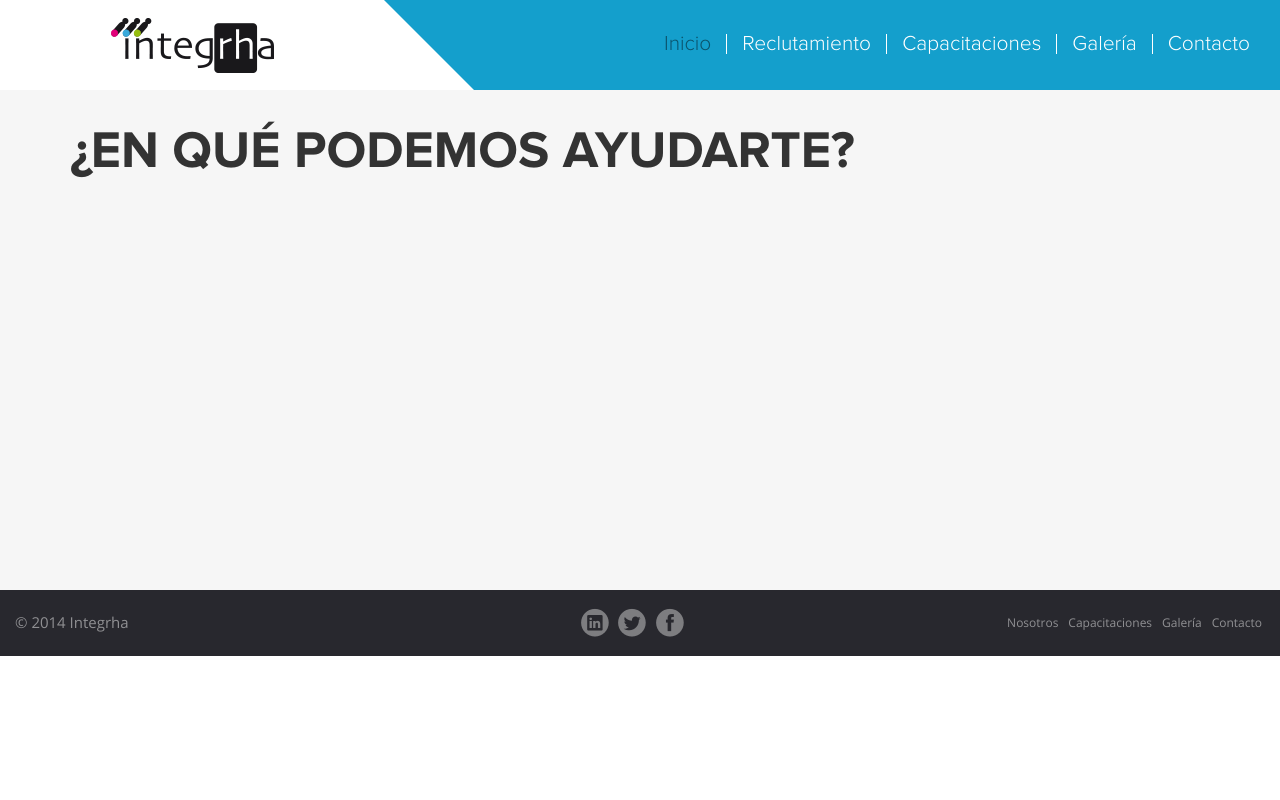
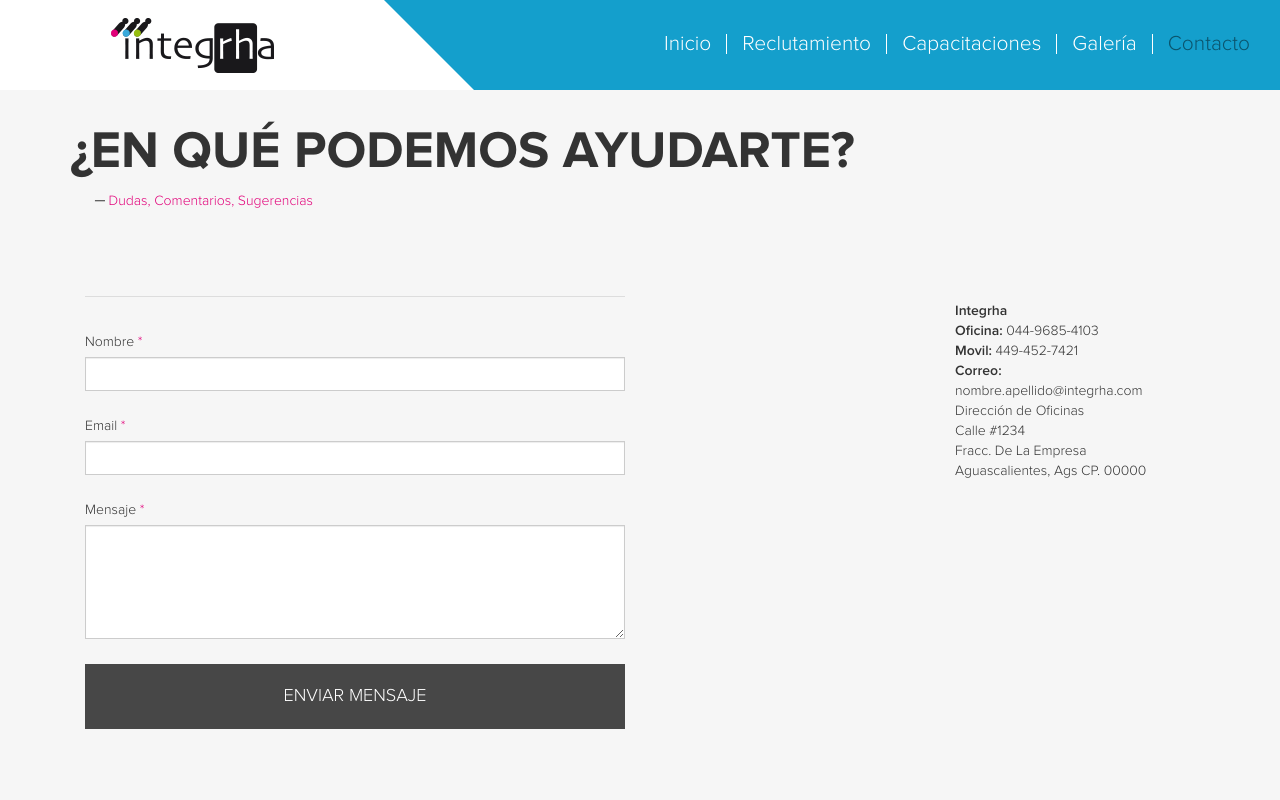
Before and after one commit to valgreen01/integrha, a website: page public/contacto.html in a window 1280 px wide. Shown: the top 800 px of the page. Drawn offline with Linux system fonts and the light colour scheme.

Commit message:
Fixing previous commit for contact form

```diff
--- a/public/contacto.html
+++ b/public/contacto.html
@@ -31,18 +31,18 @@
             <span class="icon-bar"></span>
           </button>
           <div class="brand-container">
-						<a class="navbar-brand-custom" href="#"></a>
+            <a class="navbar-brand-custom" href="/"></a>
           </div>
           <div class="diagonal-shape"></div>
           </div>
 
           <div class="navbar-collapse collapse nav-list-container">
           <ul class="nav navbar-nav nav-list">
-						<li class="active"><a href="#">Inicio</a></li>
+            <li><a href="/">Inicio</a></li>
             <li><a href="#reclutamiento">Reclutamiento</a></li>
             <li><a href="#capacitaciones">Capacitaciones</a></li>
             <li><a href="#galeria">Galería</a></li>
-						<li><a href="#contacto">Contacto</a></li>
+            <li class="active"><a href="contacto">Contacto</a></li>
           </ul>
         </div>
 
@@ -50,10 +50,42 @@
     </nav>
   </header>
 
-	<section class="info">
+  <section class="info" id="contact">
     <div class="container">
       <h1>¿En qué podemos ayudarte?</h1>
+      <div class="subtitle"><span>─</span> <span class="highlight-text">Dudas, Comentarios, Sugerencias</span></div>
 
+      <div class="col-lg-6 col-md-6" id="contact-form-container">
+        <hr />
+        <form role="form">
+          <div class="form-group">
+            <label for="name">Nombre <span class="highlight-text">*</span></label>
+            <input type="text" class="form-control" id="contact-name" name="contact-name" placeholder="" />
+          </div>
+          <div class="form-group">
+            <label for="email">Email <span class="highlight-text">*</span></label>
+            <input type="email" class="form-control" id="contact-email" name="contact-email" placeholder="" />
+          </div>
+          <div class="form-group">
+            <label for="message">Mensaje <span class="highlight-text">*</span></label>
+            <textarea class="form-control" rows="5" id="contact-message" name="contact-message"></textarea>
+          </div>
+          <button type="button" class="btn btn-default btn-block" id="send-btn">Enviar Mensaje</button>
+        </form>
+      </div>
+      <div class="col-lg-3 col-lg-offset-3 col-md-3 col-md-offset-3" id="contact-details">
+        <div class="col-lg-12"><strong>Integrha</strong><br />
+          <strong>Oficina:</strong> 044-9685-4103<br />
+          <strong>Movil:</strong> 449-452-7421<br />
+          <strong>Correo:</strong> nombre.apellido@integrha.com<br />
+        </div>
+        <div class="col-lg-12">
+          Direcci&oacute;n de Oficinas<br />
+          Calle #1234<br />
+          Fracc. De La Empresa<br />
+          Aguascalientes, Ags CP. 00000
+        </div>
+      </div>
     </div>
   </section>
 
@@ -75,7 +107,7 @@
                   <li><a href="#nosotros">Nosotros</a></li>
                   <li><a href="#capacitaciones">Capacitaciones</a></li>
                   <li><a href="#galeria">Galería</a></li>
-	            		<li><a href="#contacto">Contacto</a></li>
+                  <li><a href="contacto">Contacto</a></li>
                 </ul>
               </nav>
       </div>
```
Lines whose indentation alone changed are shown as unchanged.
